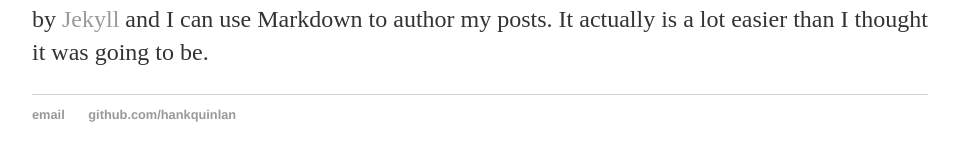
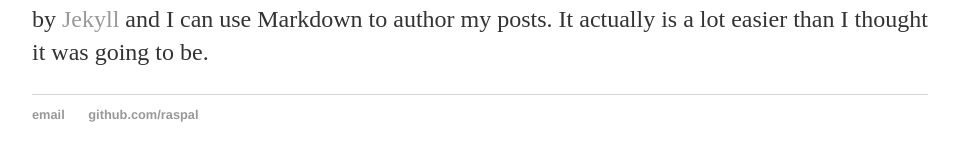
Before and after one commit to raspal/raspal.github.io, a Jekyll site: the page built from _posts/2017-10-21-raspal-site-launched.md, in a window 1280 px wide. Shown: the part 286-447 px from the top of the page, without its empty margins (160-1119 px from the left). Built offline with Jekyll 4.4.1, drawn with Linux system fonts in a browser that asks for light colours.

Commit message:
Update default.html
Update file with my email address and github username

```diff
--- a/_layouts/default.html
+++ b/_layouts/default.html
@@ -21,8 +21,8 @@
 			</div><!-- /.container -->
 			<footer>
 	    		<ul>
-	        		<li><a href="mailto:hankquinlanhub@gmail.com">email</a></li>
-	        		<li><a href="https://github.com/hankquinlan">github.com/hankquinlan</a></li>
+	        		<li><a href="mailto:raspal@thewebdeveloper.org">email</a></li>
+	        		<li><a href="https://github.com/hankquinlan">github.com/raspal</a></li>
 				</ul>
 			</footer>
 		</body>
```
